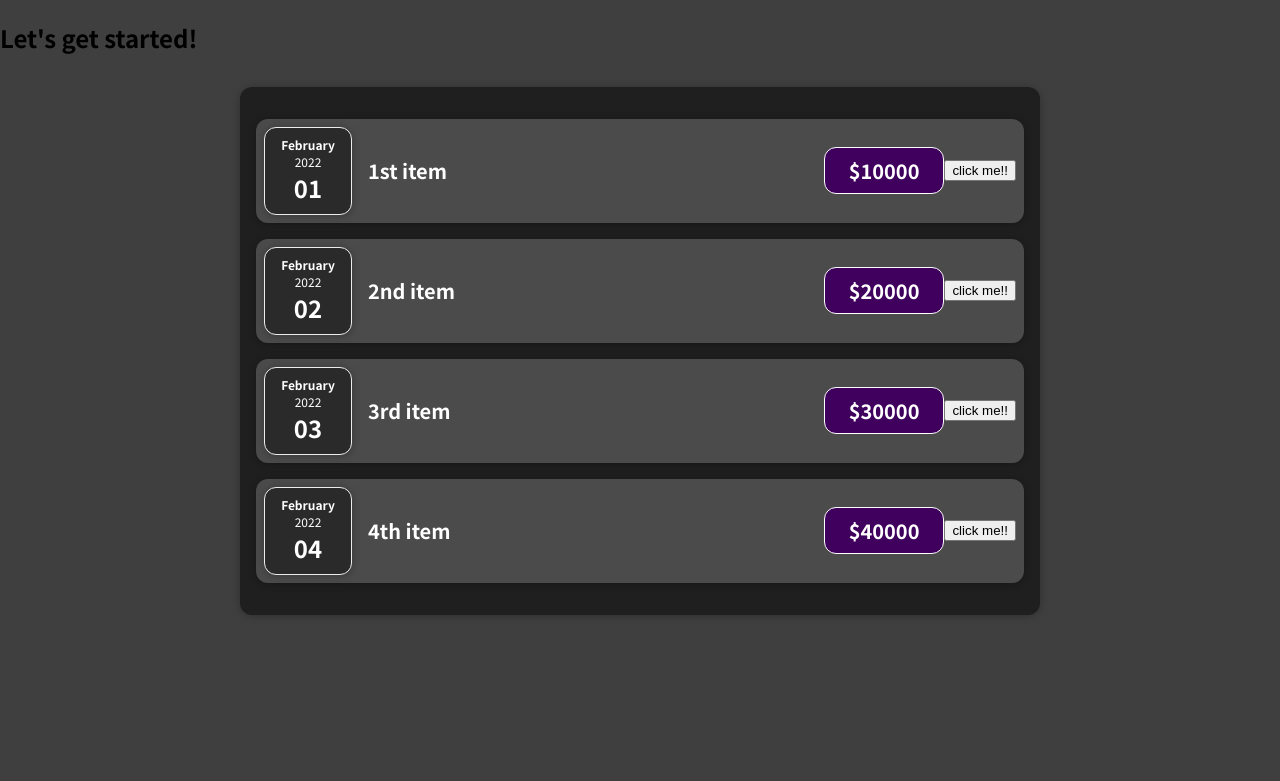
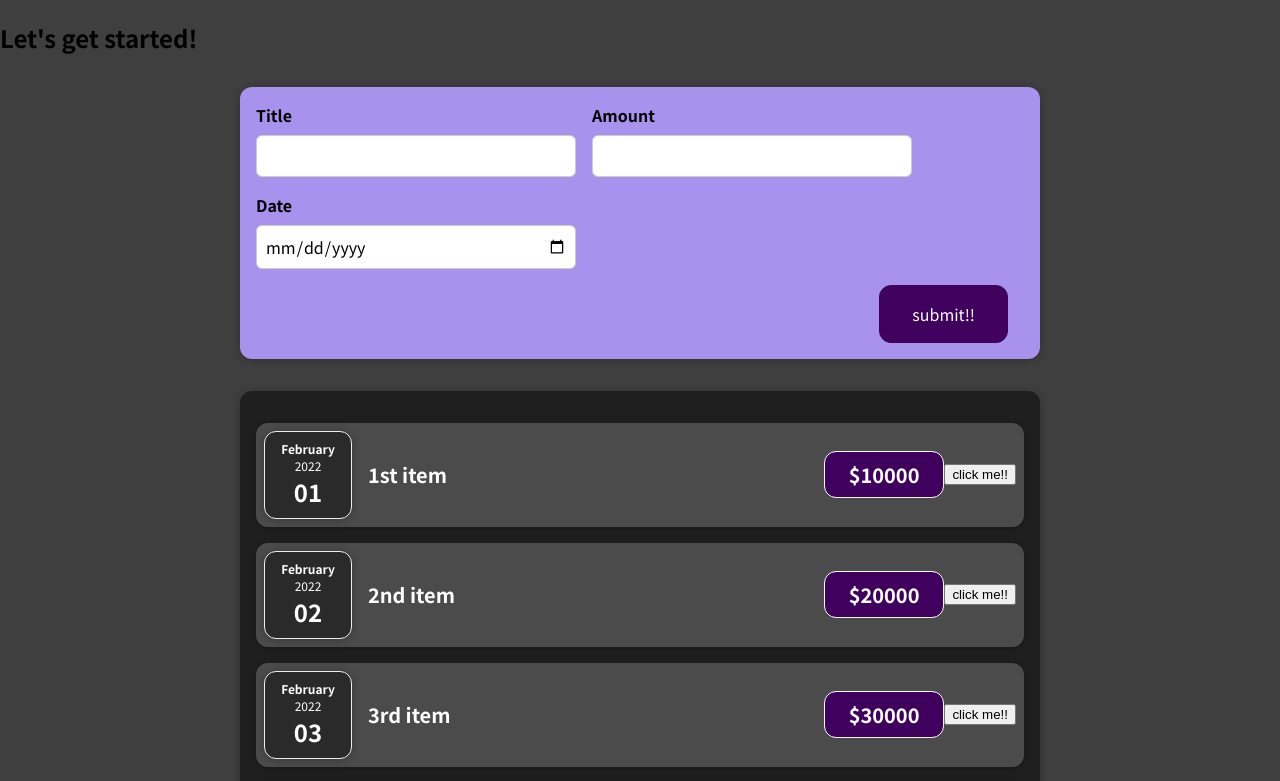
Before and after one commit to yutounun/ReactTheCompleteGuide, a React (Create React App) app: page / in a window 1280 px wide. Shown: the top 781 px of the page. Built offline with nearby package versions, Linux system fonts and the light colour scheme.

Commit message:
Create a form to make new expense set

```diff
--- a/src/App.js
+++ b/src/App.js
@@ -1,8 +1,11 @@
 import Expenses from "./components/Expenses/Expenses";
+import NewExpense from "./components/NewExpense/NewExpense";
+
 const App = () => {
   return (
     <div>
       <h2>Let's get started!</h2>
+      <NewExpense />
       <Expenses />
     </div>
   );
--- /dev/null
+++ b/src/components/NewExpense/ExpenseForm.css
@@ -0,0 +1,26 @@
+.new-expense__controls {
+  display: flex;
+  flex-wrap: wrap;
+  gap: 1rem;
+  margin-bottom: 1rem;
+  text-align: left;
+}
+
+.new-expense__control label {
+  font-weight: bold;
+  margin-bottom: 0.5rem;
+  display: block;
+}
+
+.new-expense__control input {
+  font: inherit;
+  padding: 0.5rem;
+  border-radius: 6px;
+  border: 1px solid #ccc;
+  width: 20rem;
+  max-width: 100%;
+}
+
+.new-expense__actions {
+  text-align: right;
+}
--- /dev/null
+++ b/src/components/NewExpense/ExpenseForm.js
@@ -0,0 +1,68 @@
+import { useState } from "react";
+import "./ExpenseForm.css";
+
+const ExpenseForm = () => {
+  const [enteredTitle, setEnteredTitle] = useState("");
+  const [enteredAmount, setEnteredAmount] = useState("");
+  const [enteredDate, setEnteredDate] = useState("");
+
+  const titleChangeHandler = (event) => {
+    setEnteredTitle(event.target.value);
+  };
+  const amountChangeHandler = (event) => {
+    setEnteredAmount(event.target.value);
+  };
+  const dateChangeHandler = (event) => {
+    setEnteredDate(event.target.value);
+  };
+  const submitHandler = (event) => {
+    // Prevent submit the contents of the form
+    event.preventDefault();
+
+    // Clear all of the contents on the form
+    setEnteredTitle("");
+    setEnteredDate("");
+    setEnteredAmount("");
+
+    const expenseData = {
+      title: enteredTitle,
+      amount: enteredAmount,
+      date: new Date(enteredDate),
+    };
+
+    console.log(expenseData);
+  };
+  return (
+    <form onSubmit={submitHandler}>
+      <div className="new-expense__controls">
+        <div className="new-expense__control">
+          <label>Title</label>
+          <input type="text" onChange={titleChangeHandler} />
+        </div>
+        <div className="new-expense__control">
+          <label>Amount</label>
+          <input
+            type="number"
+            min="0.01"
+            step="0.01"
+            onChange={amountChangeHandler}
+          />
+        </div>
+        <div className="new-expense__control">
+          <label>Date</label>
+          <input
+            type="date"
+            min="2019-01-01"
+            max="2023-12-31"
+            onChange={dateChangeHandler}
+          />
+        </div>
+      </div>
+      <div className="new-expense__actions">
+        <button type="submit">submit!!</button>
+      </div>
+    </form>
+  );
+};
+
+export default ExpenseForm;
--- /dev/null
+++ b/src/components/NewExpense/NewExpense.css
@@ -0,0 +1,38 @@
+.new-expense {
+  background-color: #a892ee;
+  padding: 1rem;
+  margin: 2rem auto;
+  width: 50rem;
+  max-width: 95%;
+  border-radius: 12px;
+  text-align: center;
+  box-shadow: 0 1px 8px rgba(0, 0, 0, 0.25);
+}
+
+.new-expense button {
+  font: inherit;
+  cursor: pointer;
+  padding: 1rem 2rem;
+  border: 1px solid #40005d;
+  background-color: #40005d;
+  color: white;
+  border-radius: 12px;
+  margin-right: 1rem;
+}
+
+.new-expense button:hover,
+.new-expense button:active {
+  background-color: #510674;
+  border-color: #510674;
+}
+
+.new-expense button.alternative {
+  color: #220131;
+  border-color: transparent;
+  background-color: transparent;
+}
+
+.new-expense button.alternative:hover,
+.new-expense button.alternative:active {
+  background-color: #ddb3f8;
+}
--- /dev/null
+++ b/src/components/NewExpense/NewExpense.js
@@ -0,0 +1,12 @@
+import ExpenseForm from "./ExpenseForm";
+import "./NewExpense.css";
+
+const NewExpense = () => {
+  return (
+    <div className="new-expense">
+      <ExpenseForm />
+    </div>
+  );
+};
+
+export default NewExpense;
```
